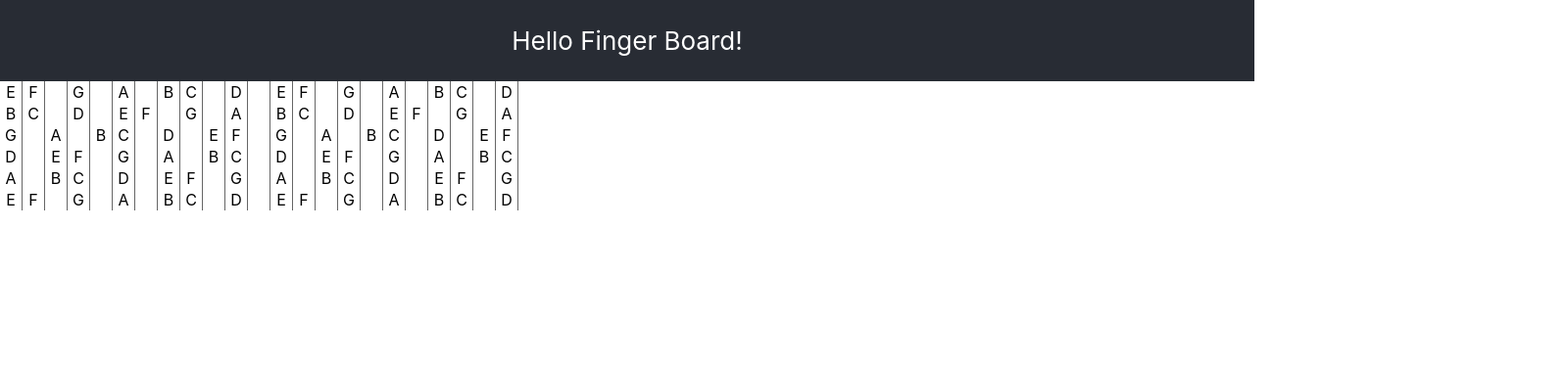
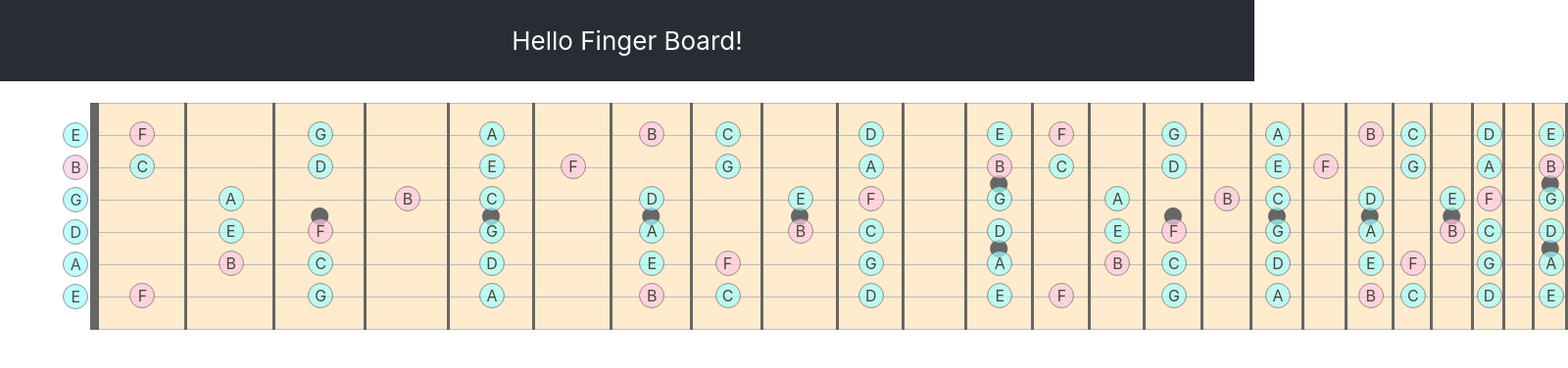
Before and after one commit to denki2019/scale, a React (Create React App) app: page / in a window 1280 px wide. Shown: the top 376 px of the page at 98% size, 1600 px wide, since content can reach past the window. Built offline with nearby package versions, Linux system fonts and the light colour scheme.

Commit message:
2nd commit

```diff
--- a/src/App.css
+++ b/src/App.css
@@ -24,8 +24,9 @@
   color: white;
 }
 
-.App-link {
-  color: #61dafb;
+.App-body {
+  width: 1600px;
+  margin: 20px auto;
 }
 
 @keyframes App-logo-spin {
--- a/src/App.js
+++ b/src/App.js
@@ -7,7 +7,9 @@ const App = () => {
       <header className="App-header">
         <p>Hello Finger Board!</p>
       </header>
-      <FingerBoard />
+      <div className="App-body">
+        <FingerBoard />
+      </div>
     </div>
   );
 }
--- a/src/FingerBoard.css
+++ b/src/FingerBoard.css
@@ -1,8 +1,70 @@
 table {
     border-collapse: collapse;
 }
-td {
-    min-width: 20px;
-    height: 20px;
-    border-right: 1px solid #666;
+
+tr td {
+    height: 30px;
+    border-top: 1px solid #bbb;
+    border-right: 3px solid #666;
+    position: relative;
+    background-color:blanchedalmond;
 }
+
+tr:last-of-type td{
+    border-bottom: 1px solid #bbb;
+}
+
+tr td:first-of-type {
+    border-top: none;
+    border-right: 9px solid #666;
+    border-bottom: none;
+    border-left: none;
+    background-color: unset;
+}
+
+td span {
+    border: 1px solid #666;
+    border-radius: 50px;
+    width: 24px;
+    height: 24px;
+    line-height: 24px;
+    display: inline-block;
+    text-align: center;
+    position: absolute;
+    bottom: -12px;
+    background-color: rgb(163, 255, 255);
+    left: calc(50% - 12px);
+    opacity: 0.7;
+    z-index: 1;
+    cursor: pointer;
+}
+
+td span.half {
+    background-color:rgb(255, 202, 228);
+}
+
+td span:hover {
+    opacity: 1;
+    transition:  all 0.4s;
+}
+
+td:first-of-type span {
+    left: calc(90% - 18px);
+}
+
+tr:nth-of-type(4) td:nth-of-type(4)::after,
+tr:nth-of-type(4) td:nth-of-type(6)::after,
+tr:nth-of-type(4) td:nth-of-type(8)::after,
+tr:nth-of-type(4) td:nth-of-type(10)::after,
+tr:nth-of-type(4) td:nth-of-type(16)::after,
+tr:nth-of-type(4) td:nth-of-type(18)::after,
+tr:nth-of-type(4) td:nth-of-type(20)::after,
+tr:nth-of-type(4) td:nth-of-type(22)::after,
+tr:nth-of-type(3) td:nth-of-type(13)::after,
+tr:nth-of-type(5) td:nth-of-type(13)::after,
+tr:nth-of-type(3) td:nth-of-type(25)::after,
+tr:nth-of-type(5) td:nth-of-type(25)::after {
+    content: "●";
+    font-size: 24px;
+    color: #666;
+}
--- a/src/FingerBoard.js
+++ b/src/FingerBoard.js
@@ -7,10 +7,18 @@ import {frets} from './config.js';
 const FingerBoard = () => {
   const positionArray = getPositionArray(scales, tuning);
   const tr = positionArray.map((string, key) => <Strings string={string} key={key} />);
+  const th = positionArray[0].map((item, key) => <th key={key} style={{width: 130 - key * 4 + 'px'}}></th>);
+  const tr_last = positionArray[0].map((item, key) => <td key={key} ></td>);
 
   return (
       <table>
-        <tbody>{tr}</tbody>
+        <thead>
+          <tr>{th}</tr>
+        </thead>
+        <tbody>
+          {tr}
+          <tr>{tr_last}</tr>
+        </tbody>
       </table>
   );
 }
--- a/src/Strings.js
+++ b/src/Strings.js
@@ -1,6 +1,15 @@
 const Strings = (props) => {
     const string = props.string;
-    const td = string.map((scale, key) => <td key={key}>{scale}</td>);
+    const td = string.map((scale, key) => {
+        if (scale) {
+            if (scale === 'F' || scale === 'B') {
+                return <td key={key}><span className="half">{scale}</span></td>
+            }
+            return <td key={key}><span>{scale}</span></td>
+        } else {
+            return <td key={key}>{scale}</td>
+        }
+    });
 
     return (
         <tr>{td}</tr>
--- a/src/config.js
+++ b/src/config.js
@@ -1,3 +1,3 @@
 export const scales = ['C','D','E','F','G','A','B'];
 export const tuning = [2,6,4,1,5,2];
-export const frets = 22;
+export const frets = 24;
```
Also changed, not shown: 1 other file (tests, documents, lock files or other folders).
